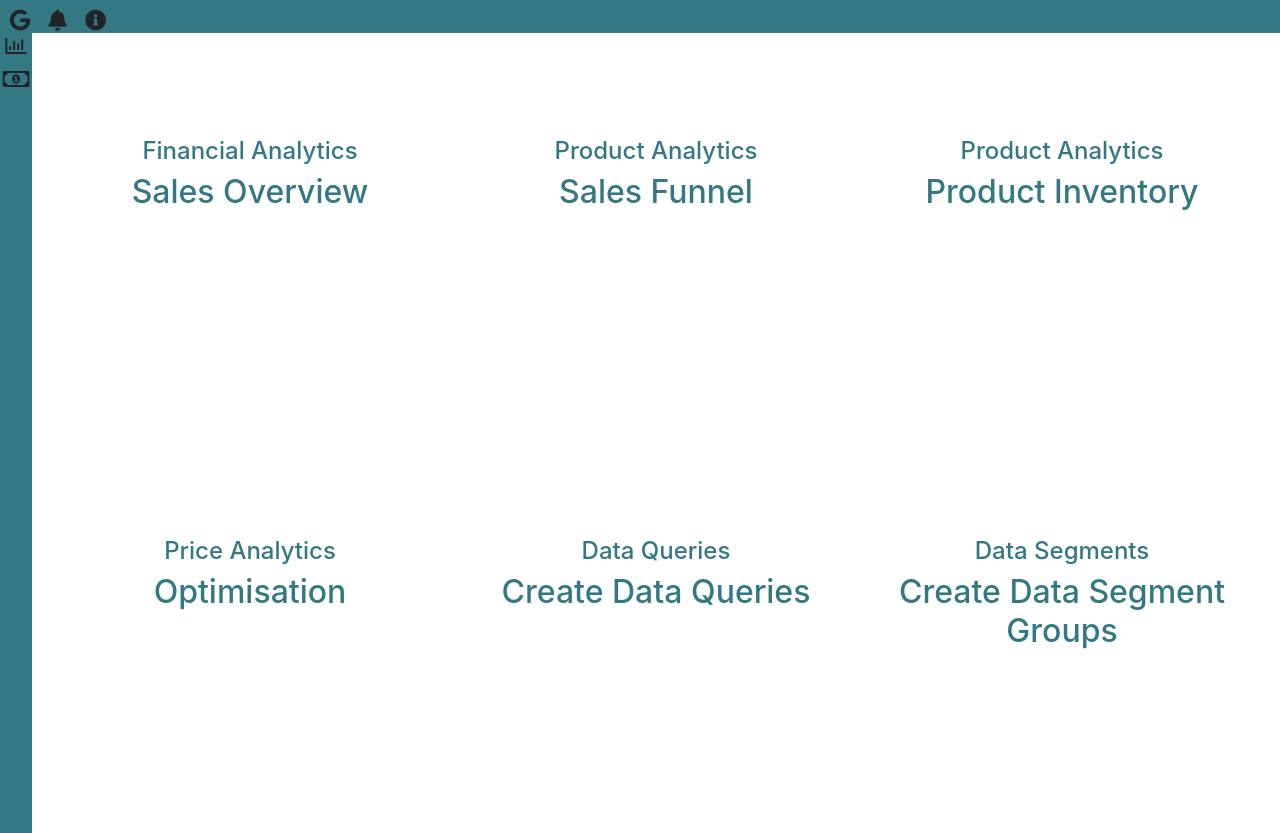
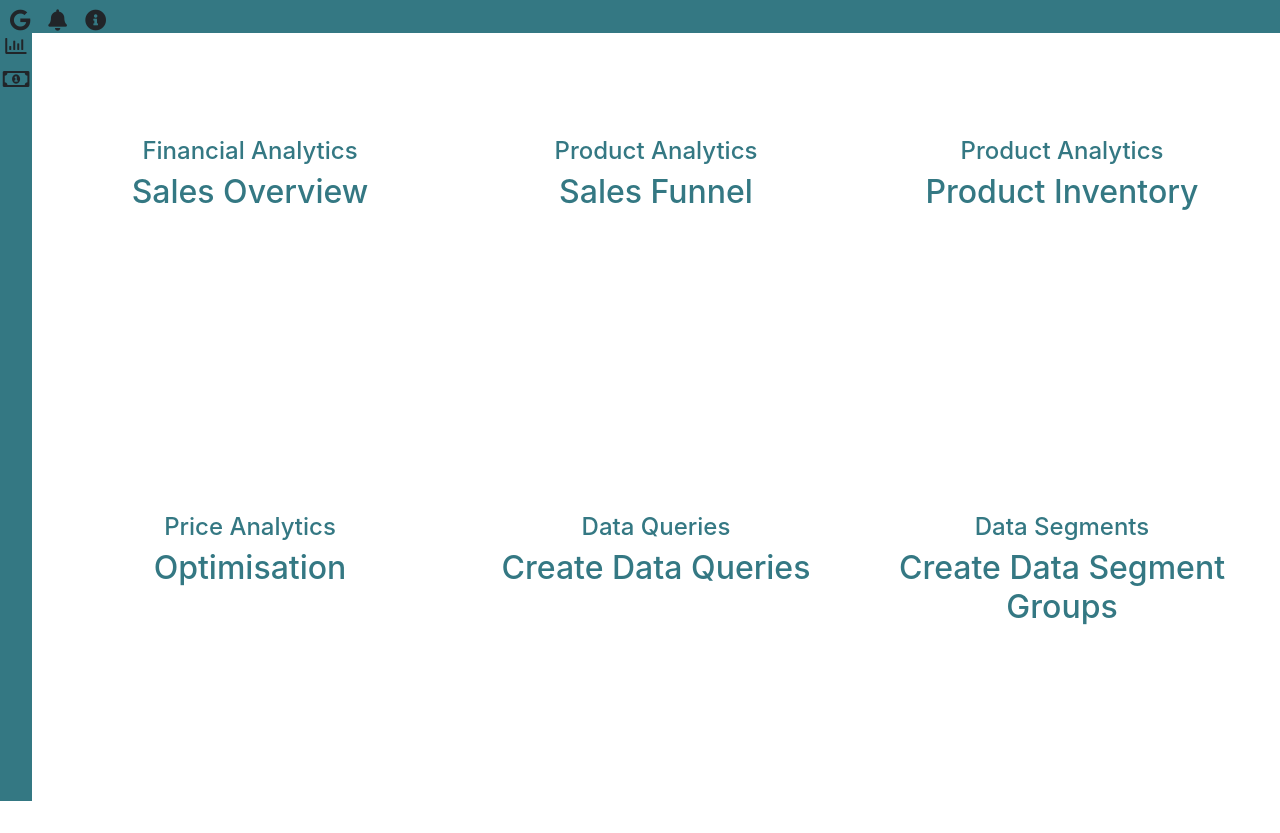
Before and after one commit to tullinge1996/Team-popcorn, a React (Create React App) app in the folder team-popcorn/: page / in a window 1280 px wide. After the commit the page ends 801 px from the top, so only its background shows below. Built offline with nearby package versions, Linux system fonts and the light colour scheme.

Commit message:
minor fix

```diff
--- a/team-popcorn/src/App.css
+++ b/team-popcorn/src/App.css
@@ -11,12 +11,12 @@ min-height: 4vh;
 .SideBarContainer{
   background-color: #347883;
   width: 4vh;
-  min-height: 100vh;
+  min-height: 96vh;
   float: left;
   text-align: center;
 }
 .ContentContainer{
-  min-height: 50vh;
+  min-height: 47vh;
   min-width: 100%;
   text-align: center;
 }
```
